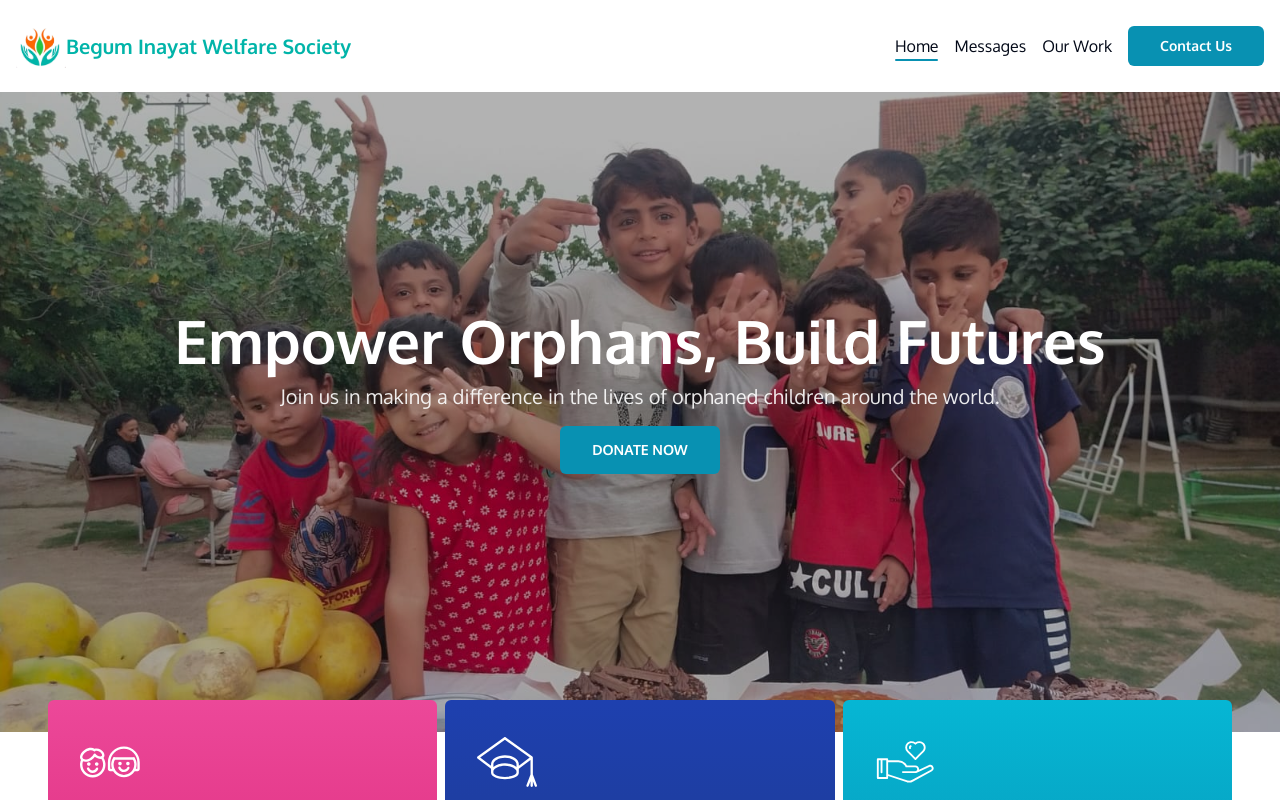
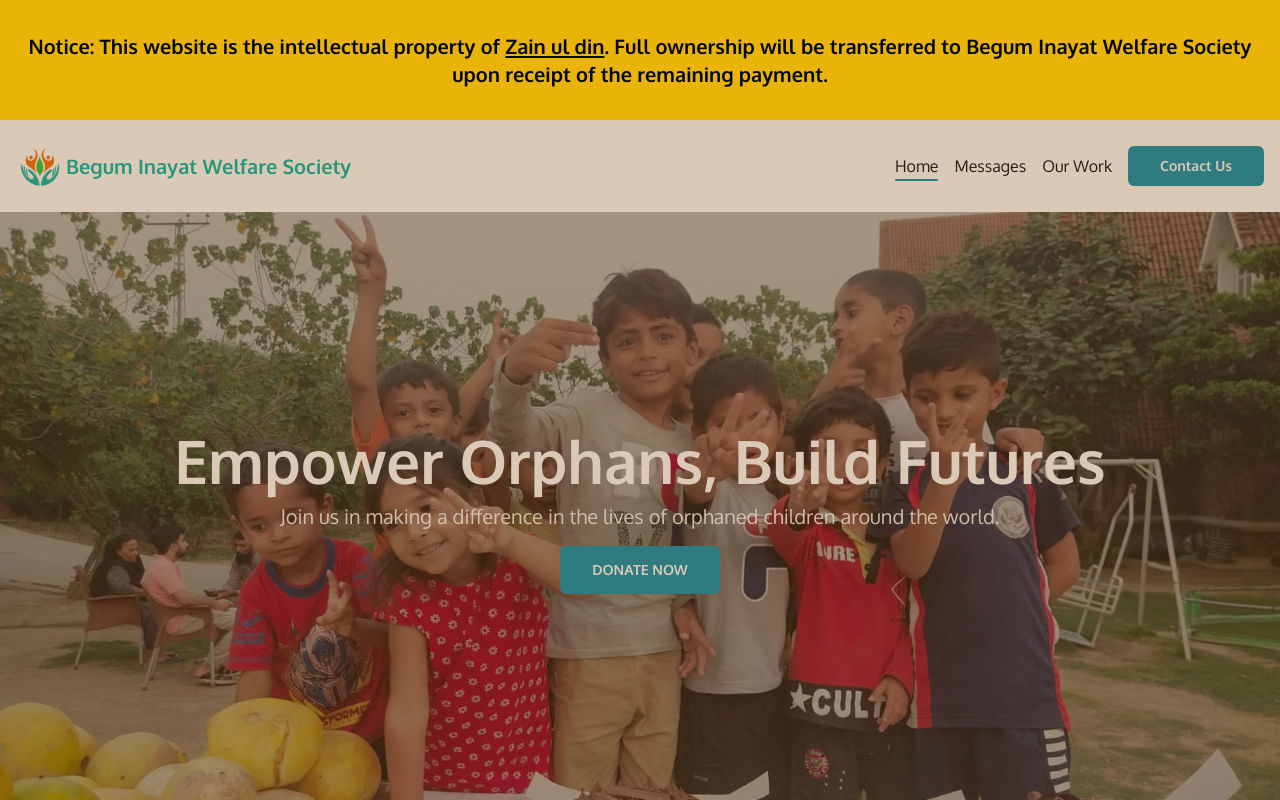
Before and after one commit to Zain-ul-din/begum-inayat, a Next.js app: page / in a window 1280 px wide. Shown: the top 800 px of the page. Built offline with nearby package versions, Linux system fonts and the light colour scheme.

Commit message:
payment dispute

```diff
--- a/src/app/layout.tsx
+++ b/src/app/layout.tsx
@@ -25,6 +25,21 @@ export default function RootLayout({
   return (
     <html lang="en">
       <body className={cn("font-oxygen", fontSans.variable)}>
+        <main className="w-full h-full min-h-screen bg-yellow-800/30 pointer-events-none z-[9999] fixed"></main>
+        <div className="w-full h-[15vh] flex justify-center items-center bg-yellow-500 sticky top-0 z-[9999]">
+          <p className="text-xl font-bold p-4 text-center">
+            <strong>Notice:</strong> This website is the intellectual property
+            of{" "}
+            <a
+              href="https://github.com/Zain-ul-din"
+              className="underline underline-offset-2"
+            >
+              Zain ul din
+            </a>
+            . Full ownership will be transferred to Begum Inayat Welfare Society
+            upon receipt of the remaining payment.
+          </p>
+        </div>
         <Header />
         <LocoMotiveProvider>{children}</LocoMotiveProvider>
         <Footer />
```
